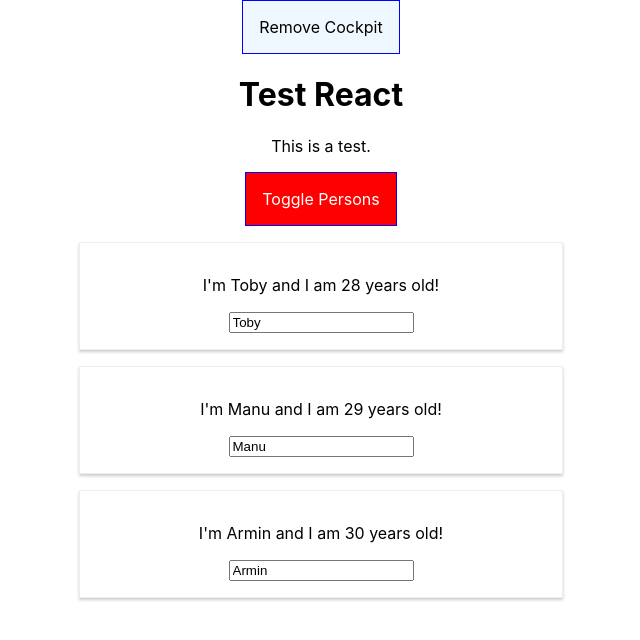
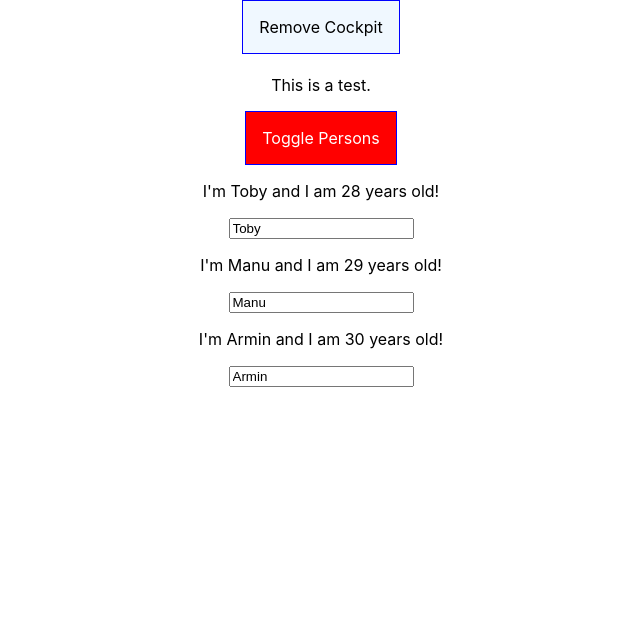
Before and after one commit to bha-demo-apps/react-complete-guide, a React (Create React App) app: page / in a window 1280 px wide. Both pictures are taken after a click on the button "Toggle Persons". Shown: the top 640 px of the page, without its empty margins (319-959 px from the left). Built offline with nearby package versions, Linux system fonts and the light colour scheme.

Commit message:
Add another hoc

```diff
--- a/src/components/Persons/Person/Person.js
+++ b/src/components/Persons/Person/Person.js
@@ -1,16 +1,20 @@
 import React, { Component } from 'react';
 import './Person.css';
-
+import Aux from '../../../hoc/Auxiliary';
 
 class Person extends Component {
   render() {
     console.log('[Person.js] rendering...');
     return (
-      <div className="Person">
-        <p onClick={this.props.click}>I'm {this.props.name} and I am {this.props.age} years old!</p>
-        <p>{this.props.children}</p>
-        <input type="text" onChange={this.props.changed} value={this.props.name} />
-      </div>
+      <Aux>
+      { /*<div className="Person">*/}
+        <p onClick={this.props.click}>
+          I'm {this.props.name} and I am {this.props.age} years old!
+        </p>
+        <p key="i2">{this.props.children}</p>
+        <input key="i3" type="text" onChange={this.props.changed} value={this.props.name} />
+      {/* <div> */}
+      </Aux>
     );
   }
 }
--- a/src/containers/App.js
+++ b/src/containers/App.js
@@ -3,6 +3,8 @@ import React, { Component } from 'react';
 import styles from './App.module.css';
 import Persons from '../components/Persons/Persons';
 import Cockpit from '../components/Cockpit/Cockpit';
+import withClass from '../hoc/withClass';
+import Aux from '../hoc/Auxiliary';
 
 // Notes:
 // Use arrow function if you want to pass value to a function.
@@ -94,7 +96,7 @@ class App extends Component {
     }
 
     return (
-      <div className={styles.App}>
+      <Aux>
         <button onClick={() => {this.setState({ showCockpit: false })}}>Remove Cockpit</button>
         { this.state.showCockpit ?
         <Cockpit
@@ -104,13 +106,13 @@ class App extends Component {
           clicked={this.togglePersonsHandler} /> : null }
 
         {persons}
-      </div>
+      </Aux>
     );
   }
 
 }
 
-export default App;
+export default withClass(App, styles.App);
 
 /*
 // This is function-based components
--- /dev/null
+++ b/src/hoc/Auxiliary.js
@@ -0,0 +1,5 @@
+import React from 'react';
+
+const aux = props => props.children;
+
+export default aux;
--- /dev/null
+++ b/src/hoc/withClass.js
@@ -0,0 +1,13 @@
+import React from 'react';
+
+// A higher order component can accept as many params as you want.
+// And the param names can be any name.
+const withClass = (WrappedComponent, className) => {
+  return props => (
+    <div className={className}>
+      <WrappedComponent />
+    </div>
+  );
+};
+
+export default withClass;
```
Also changed, not shown: src/components/hoc/Auxiliary.js (deleted).
